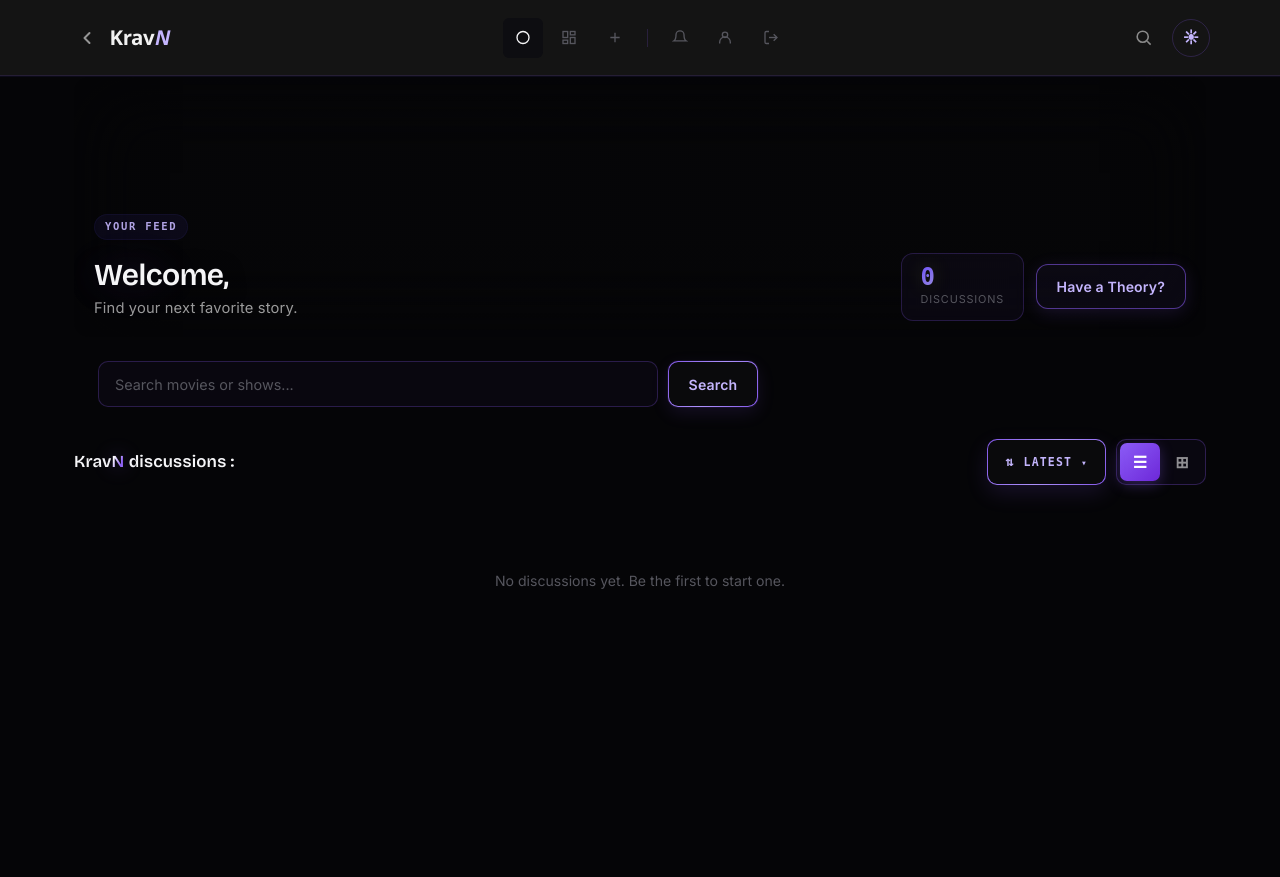
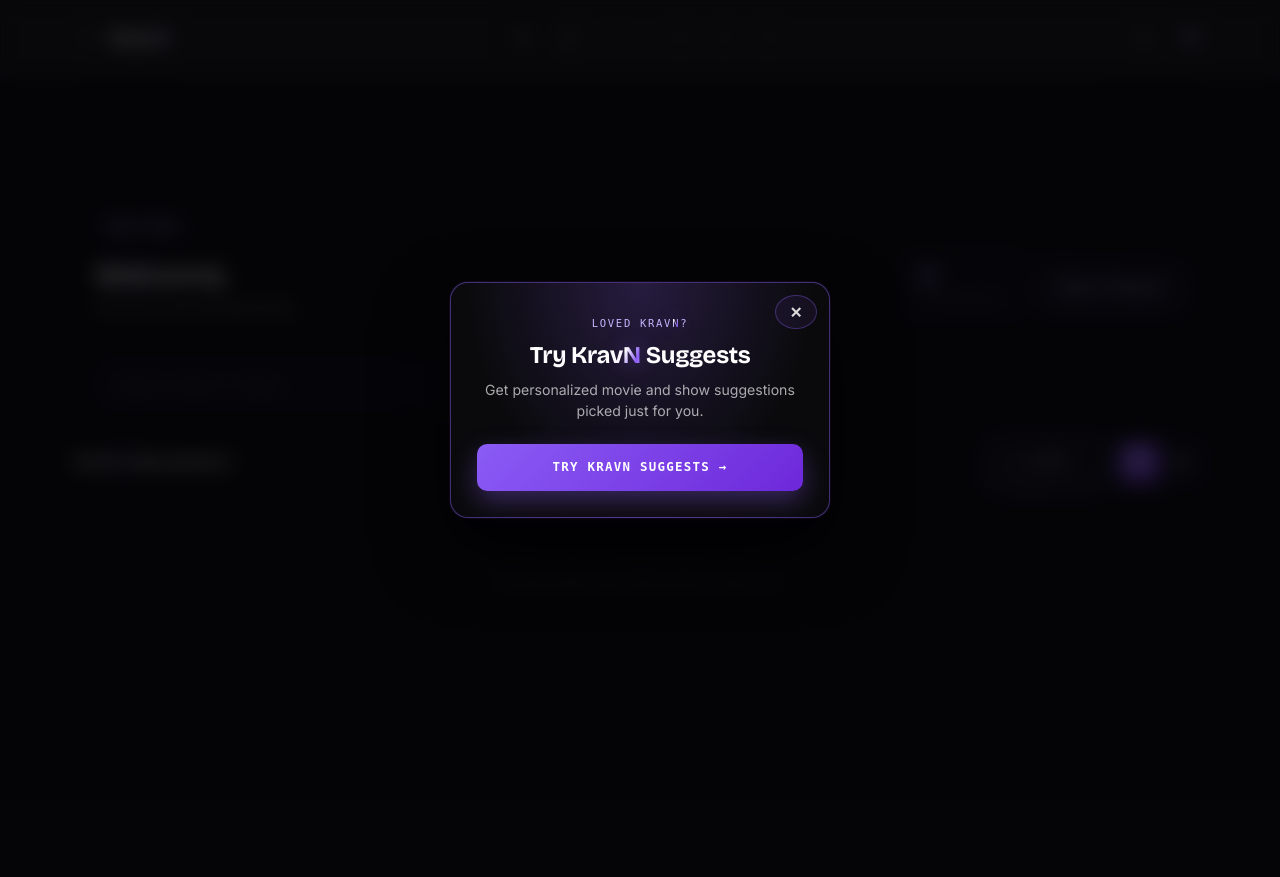
Before and after one commit to Sahajjjain/kravN, a Node server app: template views/feed.ejs in a window 1280 px wide. After the commit the page ends 519 px from the top, so only its background shows below. Run offline with Node 20, Linux system fonts and the light colour scheme; the template is opened without the code that fills it, so the values that code supplies are empty.

Commit message:
kravn suggests

```diff
--- a/views/feed.ejs
+++ b/views/feed.ejs
@@ -1020,6 +1020,80 @@ html[data-theme="light"] {
       border: 1px solid rgba(var(--kravn-primary-rgb), 0.25) !important;
       box-shadow: 0 16px 40px rgba(0,0,0,0.45), 0 0 0 1px rgba(var(--kravn-primary-rgb), 0.06) !important;
     }
+
+    /* ---- Kravn Suggests popup ---- */
+    .ks-popup {
+      position: fixed; inset: 0; z-index: 1100;
+      display: flex; align-items: center; justify-content: center;
+      padding: calc(env(safe-area-inset-top, 0px) + 16px) 16px calc(env(safe-area-inset-bottom, 0px) + 16px);
+      background: rgba(5, 5, 7, 0.75);
+      -webkit-backdrop-filter: blur(10px); backdrop-filter: blur(10px);
+      opacity: 0; pointer-events: none;
+      transition: opacity 0.25s ease;
+    }
+    .ks-popup.active { opacity: 1; pointer-events: auto; }
+
+    .ks-popup-box {
+      position: relative;
+      width: min(92vw, 380px);
+      padding: 2rem 1.6rem 1.6rem;
+      text-align: center;
+      border-radius: 18px;
+      border: 1px solid rgba(var(--kravn-primary-rgb), 0.45);
+      background:
+        radial-gradient(ellipse at 50% 0%, rgba(var(--kravn-primary-rgb), 0.22), transparent 65%),
+        #0a0a0c;
+      box-shadow: 0 30px 70px rgba(0,0,0,0.65), 0 0 0 1px rgba(var(--kravn-primary-rgb), 0.1);
+      transform: scale(0.9) translateY(14px);
+      transition: transform 0.38s cubic-bezier(0.34, 1.4, 0.64, 1);
+    }
+    .ks-popup.active .ks-popup-box { transform: scale(1) translateY(0); }
+
+    .ks-popup-close {
+      position: absolute; top: 12px; right: 12px;
+      width: 34px; height: 34px; border-radius: 50%;
+      border: 1px solid rgba(var(--kravn-primary-rgb), 0.35);
+      background: rgba(var(--kravn-primary-rgb), 0.08);
+      color: #ddd; font-size: 0.95rem; cursor: pointer;
+      display: flex; align-items: center; justify-content: center;
+      transition: all 0.18s ease;
+    }
+    .ks-popup-close:hover {
+      border-color: var(--kravn-primary);
+      color: var(--kravn-primary-light);
+      background: rgba(var(--kravn-primary-rgb), 0.18);
+    }
+
+    .ks-popup-eyebrow {
+      font-family: var(--font-mono, monospace);
+      font-size: 0.66rem; letter-spacing: 0.16em; text-transform: uppercase;
+      color: var(--kravn-primary-light);
+    }
+    .ks-popup-title {
+      margin: 0.5rem 0 0.6rem;
+      font-size: 1.5rem; font-weight: 800; letter-spacing: -0.4px; line-height: 1.2;
+      color: #fff;
+    }
+    .ks-popup-text {
+      margin: 0 0 1.4rem;
+      font-size: 0.88rem; line-height: 1.5;
+      color: rgba(255,255,255,0.65);
+    }
+    .ks-popup-cta {
+      position: relative; overflow: hidden; isolation: isolate;
+      display: inline-flex; align-items: center; justify-content: center; gap: 0.5rem;
+      width: 100%; padding: 0.85rem 1.2rem;
+      border-radius: 10px; border: none;
+      background: linear-gradient(135deg, var(--kravn-primary), var(--kravn-primary-dark));
+      color: #fff; text-decoration: none;
+      font-family: var(--font-mono, monospace);
+      font-size: 0.78rem; font-weight: 700; letter-spacing: 0.1em; text-transform: uppercase;
+      box-shadow: 0 10px 26px rgba(var(--kravn-primary-rgb), 0.35);
+      transition: transform 0.15s ease, box-shadow 0.2s ease;
+      box-sizing: border-box;
+    }
+    .ks-popup-cta:hover { transform: translateY(-2px); box-shadow: 0 14px 34px rgba(var(--kravn-primary-rgb), 0.5); }
+    .ks-popup-cta:active { transform: scale(0.97); }
 
     .kravn-discussions-heading {
       font-size: 1.05rem;
@@ -1628,6 +1702,19 @@ html[data-theme="light"] {
     </div>
     <div class="kravn2-overlay-body">
       <div class="kravn2-movie-list" id="kravn2-movie-list"></div>
+    </div>
+  </div>
+
+  <!-- ================= KRAVN SUGGESTS POPUP ================= -->
+  <div class="ks-popup" id="ks-popup" aria-hidden="true">
+    <div class="ks-popup-box" role="dialog" aria-modal="true" aria-labelledby="ks-popup-title">
+      <button type="button" class="ks-popup-close" id="ks-popup-close" title="Close" aria-label="Close">✕</button>
+      <div class="ks-popup-eyebrow">Loved Krav<span class="kravn-wordmark-n">N</span>?</div>
+      <h2 class="ks-popup-title" id="ks-popup-title">Try Krav<span class="kravn-wordmark-n">N</span> Suggests</h2>
+      <p class="ks-popup-text">Get personalized movie and show suggestions picked just for you.</p>
+      <a class="ks-popup-cta" id="ks-popup-cta" href="https://kravn-suggests.onrender.com/#/" target="_blank" rel="noopener noreferrer">
+        Try Kravn Suggests →
+      </a>
     </div>
   </div>
 
@@ -3061,5 +3148,39 @@ function initKravnTopPicks(posts) {
     if (window.kravnRegisterOverlay) window.kravnRegisterOverlay(overlay, closeMenu);
   })();
   </script>
+
+  <!-- ================= KRAVN SUGGESTS POPUP (shows on load, closable) ================= -->
+  <script>
+  (function initKravnSuggestsPopup() {
+    var popup = document.getElementById('ks-popup');
+    var closeBtn = document.getElementById('ks-popup-close');
+    var cta = document.getElementById('ks-popup-cta');
+    if (!popup) return;
+
+    var KEY = 'kravnSuggestsPopupSeen';
+    try { if (sessionStorage.getItem(KEY)) return; } catch (e) {}
+
+    function open() {
+      popup.classList.add('active');
+      popup.setAttribute('aria-hidden', 'false');
+      document.body.style.overflow = 'hidden';
+    }
+    function close() {
+      popup.classList.remove('active');
+      popup.setAttribute('aria-hidden', 'true');
+      document.body.style.overflow = '';
+      try { sessionStorage.setItem(KEY, '1'); } catch (e) {}
+    }
+
+    closeBtn.addEventListener('click', close);
+    cta.addEventListener('click', close);
+    popup.addEventListener('click', function (e) { if (e.target === popup) close(); });
+    document.addEventListener('keydown', function (e) {
+      if (e.key === 'Escape' && popup.classList.contains('active')) close();
+    });
+
+    setTimeout(open, 500);
+  })();
+  </script>
 </body>
 </html>
```
